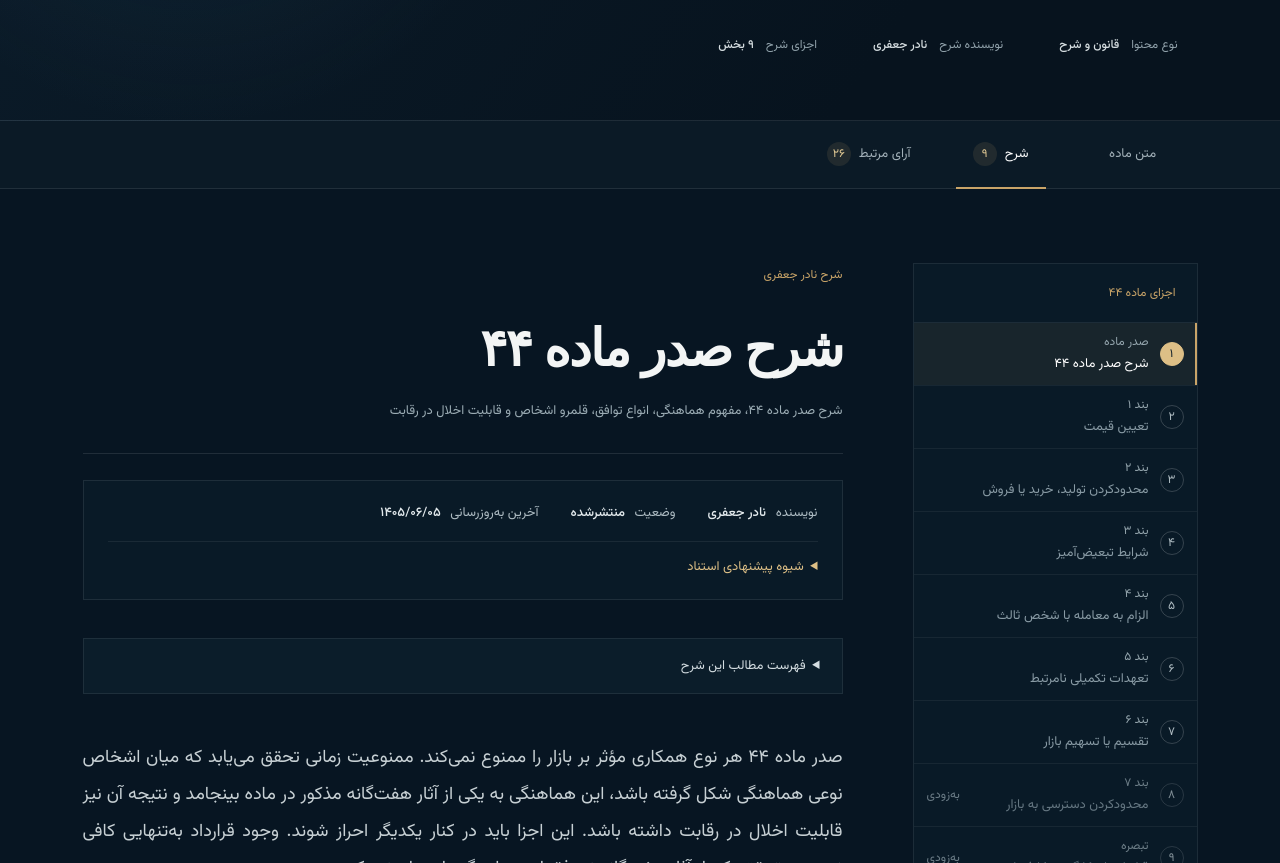
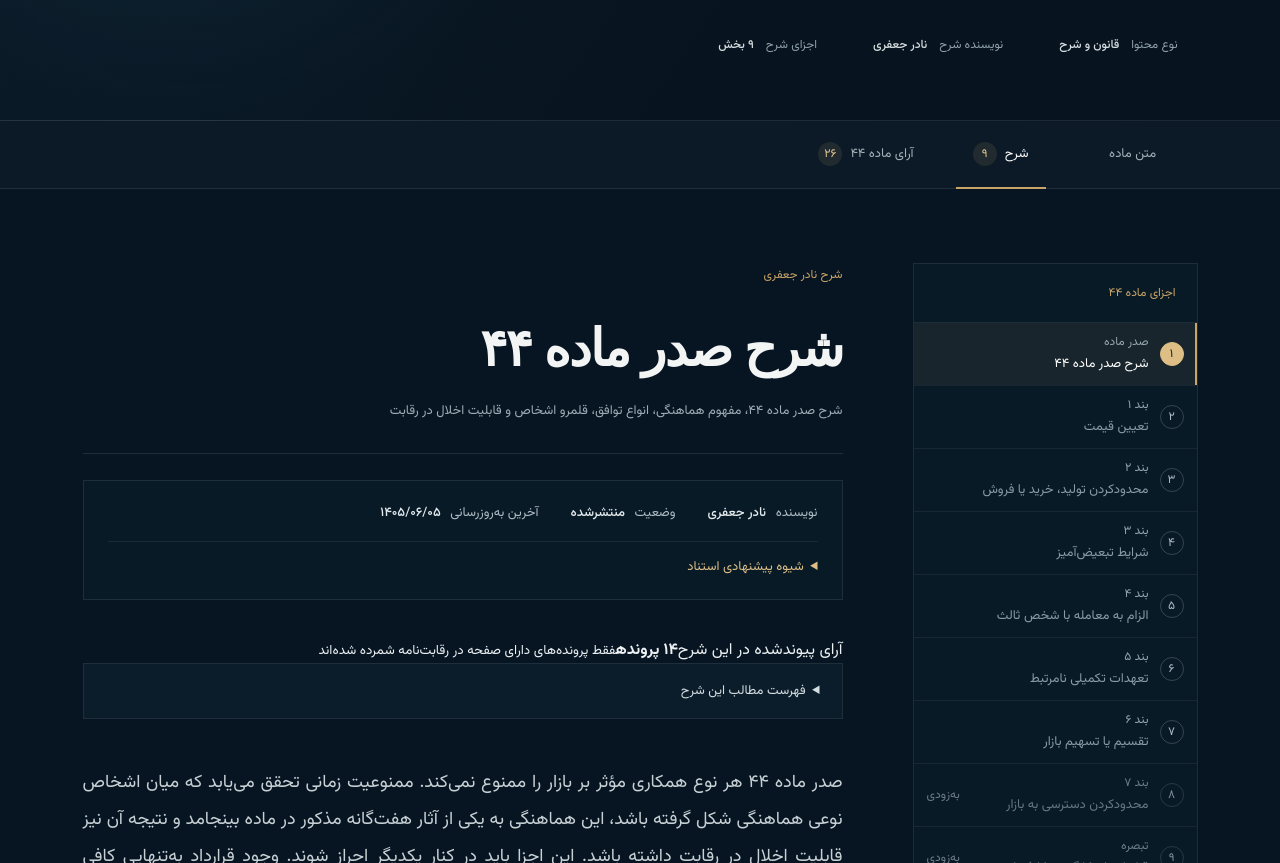
Before and after one commit to philosophia25-source/reghabatnameh, a Next.js app: page /laws/article-44/commentary/chapeau in a window 1280 px wide. Shown: the part 420-1283 px from the top of the page. Built offline with nearby package versions, Linux system fonts and the light colour scheme; a web font is replaced by a local one.

Commit message:
Fix commentary decision counters

```diff
--- a/components/article-44.tsx
+++ b/components/article-44.tsx
@@ -21,7 +21,7 @@ type Tab = "text" | "commentary" | "decisions";
 const tabs: { key: Tab; label: string; href: string; count?: string }[] = [
   { key: "text", label: "متن ماده", href: "/laws/article-44" },
   { key: "commentary", label: "شرح", href: "/laws/article-44/commentary", count: "۹" },
-  { key: "decisions", label: "آرای مرتبط", href: "/laws/article-44/decisions", count: toFaDigits(article44DecisionIndexRecords.length) },
+  { key: "decisions", label: "آرای ماده ۴۴", href: "/laws/article-44/decisions", count: toFaDigits(article44DecisionIndexRecords.length) },
 ];
 
 function clean(text: string) {
@@ -58,6 +58,16 @@ function linkedText(text: string) {
   });
 }
 
+function referencedDecisionCount(commentary: string) {
+  const routes = new Set(
+    Array.from(commentary.matchAll(/\]\((\/decisions\/[^)\s]+)\)/g), (match) => match[1]),
+  );
+  Object.entries(decisionRouteByMention).forEach(([mention, route]) => {
+    if (commentary.includes(mention)) routes.add(route);
+  });
+  return article44DecisionIndexRecords.filter((decision) => routes.has(decision.href)).length;
+}
+
 function PartsNav({ current }: { current?: string }) {
   return (
     <aside className="parts-nav">
@@ -91,6 +101,7 @@ function CommentaryBody({ slug }: { slug: string }) {
     number: match[1],
     text: match[2].trim(),
   }));
+  const decisionCount = referencedDecisionCount(commentaryMain);
   const displayTitle = slug === "chapeau" ? "شرح صدر ماده ۴۴" : `شرح ${part.shortLabel} ماده ۴۴`;
 
   return (
@@ -101,6 +112,11 @@ function CommentaryBody({ slug }: { slug: string }) {
         <p>{part.title}، {part.description}</p>
       </div>
       <EditorialMeta citation={`${AUTHOR.name}، «${displayTitle}»، ${SITE_NAME}، آخرین به‌روزرسانی ${CONTENT_UPDATED_FA}، ${SITE_URL}/laws/article-44/commentary/${slug}`} />
+      {decisionCount ? <div className="commentary-decision-count">
+        <span>آرای پیوندشده در این شرح</span>
+        <strong>{toFaDigits(decisionCount)} پرونده</strong>
+        <small>فقط پرونده‌های دارای صفحه در رقابت‌نامه شمرده شده‌اند</small>
+      </div> : null}
       {tocSections.length ? <details className="commentary-on-page">
         <summary>فهرست مطالب این شرح</summary>
         <ol>
```
